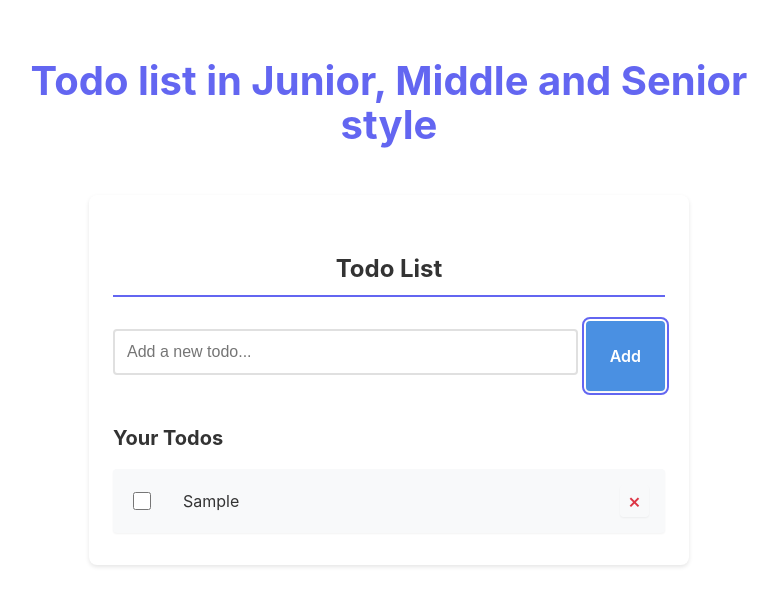
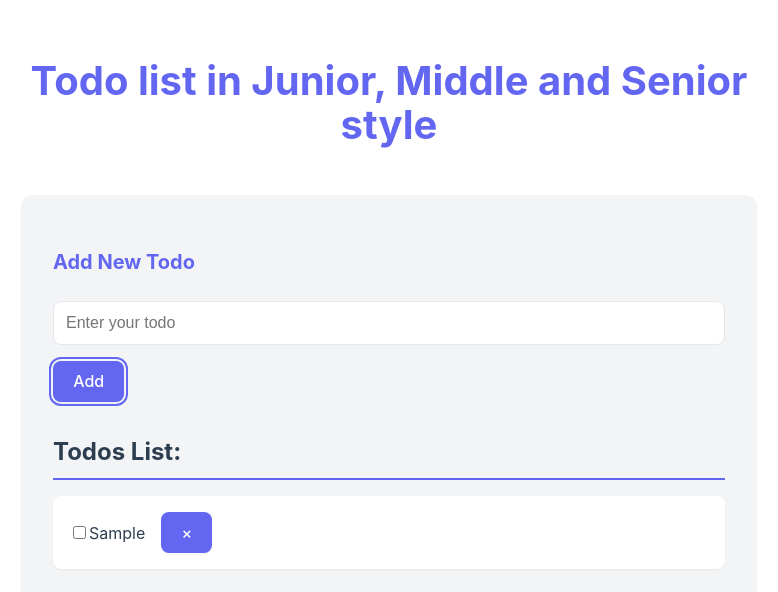
Before and after one commit to NemesisUA/todo-Junior-Middle-Senior, a React (Vite) app: page / in a window 1280 px wide. Both pictures are taken after typing "Sample" into the empty fields and a click on the button "Add". Shown: the top 592 px of the page, without its empty margins (251-1029 px from the left). Built offline with nearby package versions, Linux system fonts and the light colour scheme.

Commit message:
feat: simple todo with localstorage

```diff
--- a/src/App.jsx
+++ b/src/App.jsx
@@ -1,14 +1,15 @@
 import './App.css';
+import { SeniorTodo } from './components/SeniorTodo';
 //import { JuniorTodo } from './components/JuniorTodo';
 //import { JuniorTodoFixMe } from './components/JuniorTodoFixMe';
-import { MiddleTodo } from './components/MiddleTodo';
+//import { MiddleTodo } from './components/MiddleTodo';
 
 function App() {
   return (
     <div className="app">
       <h1>Todo list in Junior, Middle and Senior style</h1>
 
-      <MiddleTodo />
+      <SeniorTodo />
     </div>
   );
 }
--- /dev/null
+++ b/src/components/SeniorTodo.jsx
@@ -0,0 +1,126 @@
+import { useState, useEffect } from "react"
+import '../App.css'
+
+export const SeniorTodo = () => {
+  const [todos, setTodos] = useState([]);
+  const [text, setText] = useState('');
+  const [error, setError] = useState('');
+
+  // Load todos from localStorage on component mount
+  useEffect(() => {
+    const savedTodos = localStorage.getItem('todos');
+    if (savedTodos) {
+      setTodos(JSON.parse(savedTodos));
+    }
+  }, []);
+
+  // Save todos to localStorage whenever they change
+  useEffect(() => {
+    localStorage.setItem('todos', JSON.stringify(todos));
+  }, [todos]);
+
+  const handleAddTodo = (e) => {
+    e.preventDefault();
+    setError('');
+
+    if (!text.trim()) {
+      setError('Todo text cannot be empty');
+      return;
+    }
+
+    setTodos(prevTodos =>
+      [...prevTodos, {
+        id: Date.now(),
+        title: text.trim(),
+        done: false,
+        createdAt: new Date().toISOString()
+      }]);
+    setText('');
+  }
+
+  const toggleTodo = (id) => {
+    setTodos(prevTodos =>
+      prevTodos.map(todo =>
+        todo.id === id ? { ...todo, done: !todo.done } : todo
+      )
+    );
+  }
+
+  const deleteTodo = (id) => {
+    setTodos(prevTodos =>
+      prevTodos.filter(todo => todo.id !== id)
+    );
+  }
+
+  const handleKeyPress = (e) => {
+    if (e.key === 'Enter') {
+      handleAddTodo(e);
+    }
+  }
+
+  return (
+    <div className="section" role="region" aria-label="Todo List">
+      <div className="todo-form">
+        <h3>Add New Todo</h3>
+        <form onSubmit={handleAddTodo}>
+          <div className="input-group">
+            <input
+              className="new-todo"
+              value={text}
+              onChange={(e) => setText(e.target.value)}
+              onKeyPress={handleKeyPress}
+              placeholder="Enter your todo"
+              aria-label="New todo text"
+            />
+            <button
+              type="submit"
+              aria-label="Add todo"
+            >
+              Add
+            </button>
+          </div>
+          {error && <p className="error-message" role="alert">{error}</p>}
+        </form>
+      </div>
+
+      <h2>Todos List:</h2>
+      {todos.length === 0 ? (
+        <p className="empty-state">No todos yet. Add one above!</p>
+      ) : (
+        <ul className="todo-list" role="list">
+          {todos.map(todo => (
+            <TodoItem
+              key={todo.id}
+              {...todo}
+              onToggle={toggleTodo}
+              onDelete={deleteTodo}
+            />
+          ))}
+        </ul>
+      )}
+    </div>
+  )
+}
+
+const TodoItem = ({ id, title, done, onToggle, onDelete }) => {
+  return (
+    <li className={`todo-item ${done ? 'completed' : ''}`}>
+      <div className="todo-content">
+        <input
+          type="checkbox"
+          checked={done}
+          onChange={() => onToggle(id)}
+          aria-label={`Mark ${title} as ${done ? 'incomplete' : 'complete'}`}
+        />
+        <span className={done ? 'completed-text' : ''}>{title}</span>
+      </div>
+      <button
+        onClick={() => onDelete(id)}
+        className="delete-button"
+        aria-label={`Delete todo: ${title}`}
+      >
+        ×
+      </button>
+    </li>
+  )
+}
```
